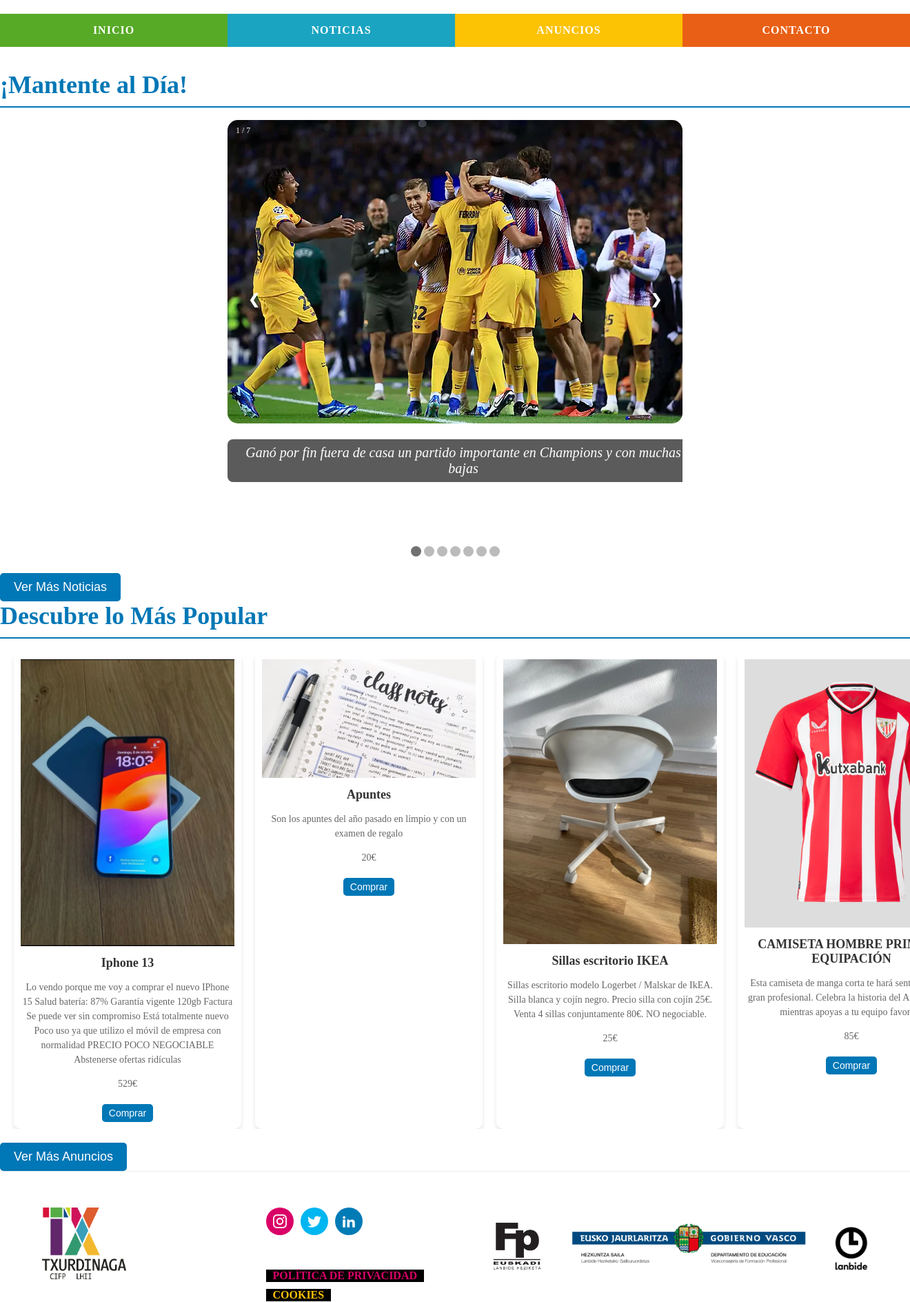
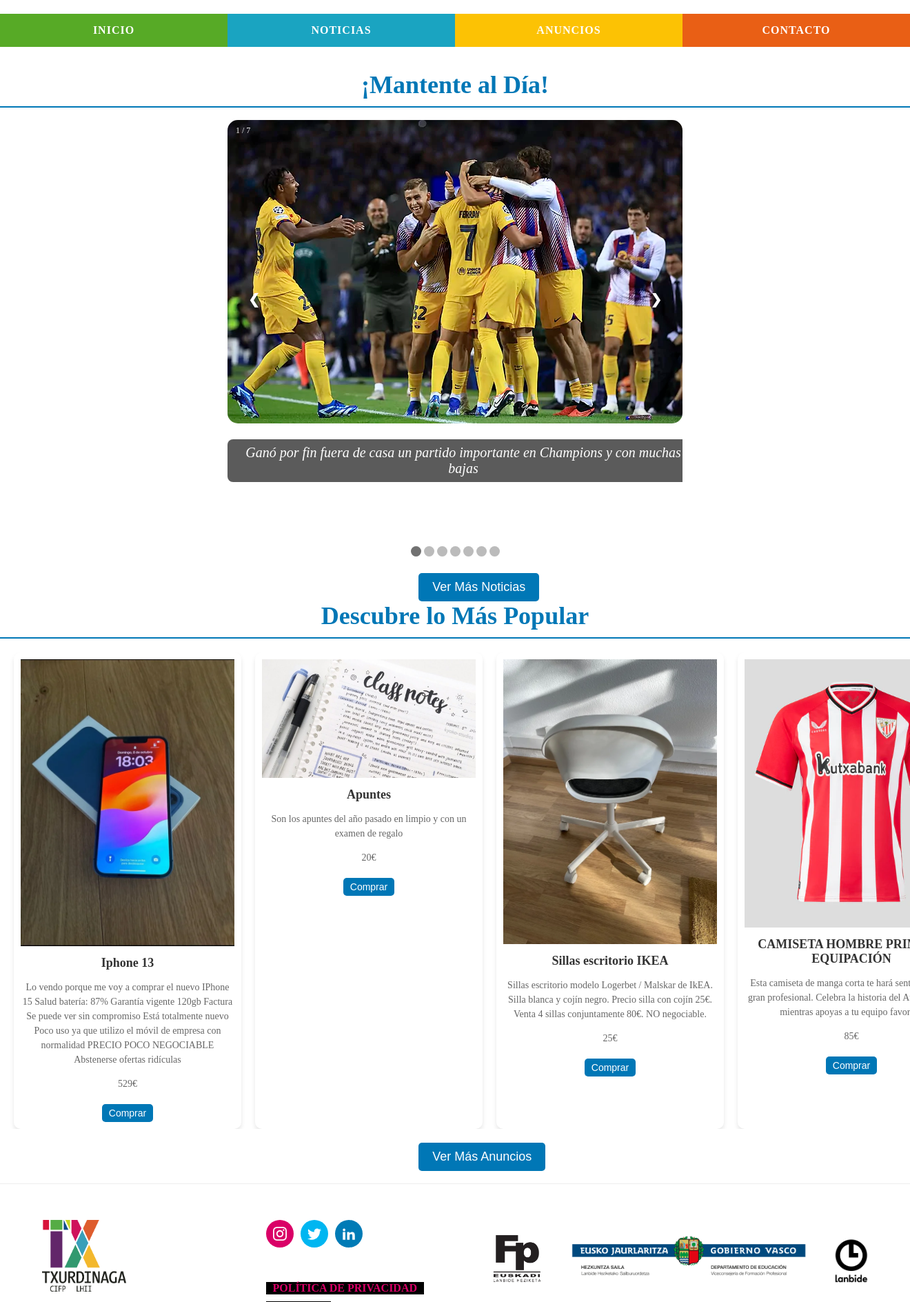
Before and after one commit to 2DW3A-202324-GestorAnuncios/repositorio-gestoranuncios-assignment-grupo3, a PHP site: page / in a window 1320 px wide; the page is wider, and only the part inside the window is pictured. Shown: the part 104-1992 px from the top of that part at 69% size. Run offline with PHP 8.4, Linux system fonts and the light colour scheme; data comes from the database, SQL or seed files in the repository; some web fonts are replaced.

Commit message:
ligeros cambios en index

```diff
--- a/hojaEstilos/estilos.css
+++ b/hojaEstilos/estilos.css
@@ -293,6 +293,7 @@ header {
     margin: 0;
     padding-bottom: 10px;
     border-bottom: 2px solid #0077b6;
+    text-align: center;
 }
 
 /* Estilos para el botón "Explorar Más" */
@@ -306,6 +307,7 @@ header {
     margin-top: 20px;
     cursor: pointer;
     transition: background-color 0.3s ease-in-out;
+    margin-left: 46%;
 }
 
 #ver-mas-noticias:hover, #ver-mas-anuncios:hover {
--- a/index.php
+++ b/index.php
@@ -113,7 +113,7 @@
         <a href="noticia.php"><button id="ver-mas-noticias" class="ver-mas-button">Ver Más Noticias</button></a>
     </section>
 
-    <section id="anuncios-mas-visitados" class="seccion-destacada">
+    <section class="seccion-destacada">
         <div class="seccion-contenido">
             <h2 class="titulo-llamativo">Descubre lo Más Popular</h2>
             <div class="productos_anuncios_inicio">
@@ -135,7 +135,7 @@
                 ?>
             </div>
         </div>
-        <a href="anuncio.php"><button id="ver-mas-anuncios" class="ver-mas-button">Ver Más Anuncios</button></a>
+        <a href="anuncio.php"><button id="ver-mas-anuncios" class="ver-mas-button">Ver Más Anuncios</button></a><br><br>
     </section>
 
     <?php
```
